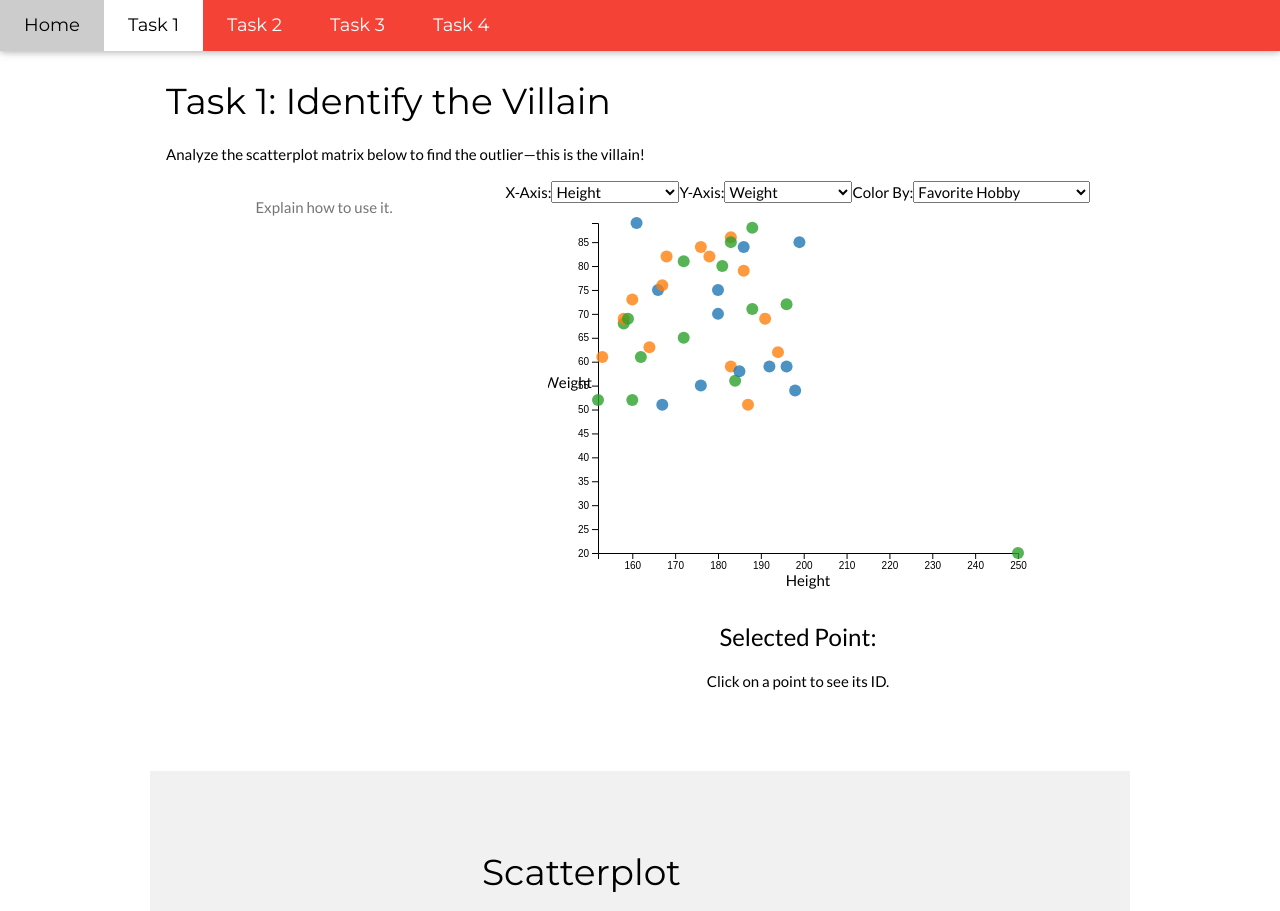
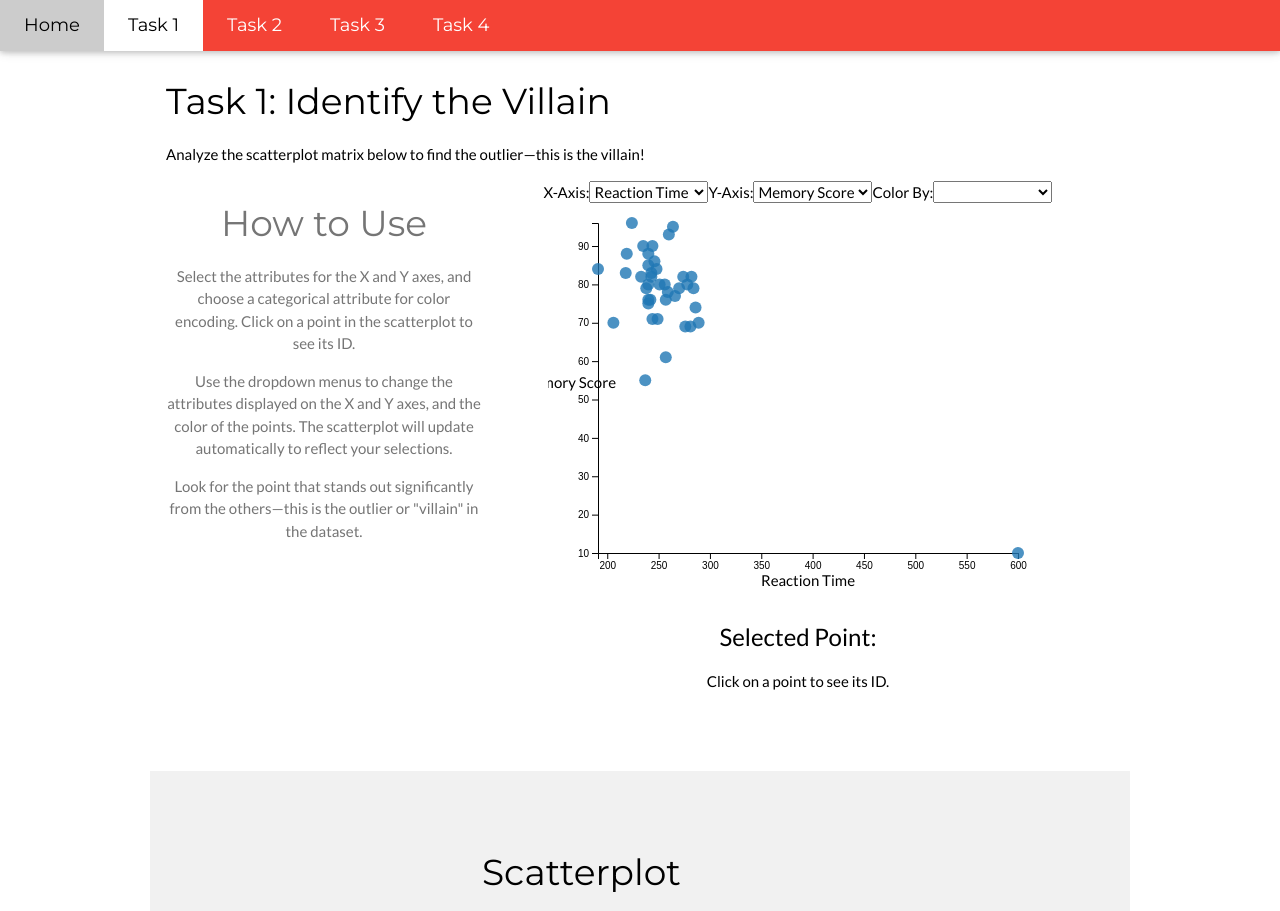
Before and after one commit to LuisaVo/Daten-Krimi, a Vue app: page /Daten-Krimi/task1 in a window 1280 px wide. Shown: the top 911 px of the page. Built offline with nearby package versions, Linux system fonts and the light colour scheme.

Commit message:
added information for scatterplot

```diff
--- a/src/components/Tasks/DefaultTask.vue
+++ b/src/components/Tasks/DefaultTask.vue
@@ -6,7 +6,8 @@
             <slot name="description"></slot><!-- for the description of the task -->
         </div>
         <div class="w3-third w3-center">
-            <p class="w3-text-grey">Explain how to use it.</p>
+            <p class="w3-text-grey">
+            <slot name="use"></slot><!-- for explanation how to use it --></p>
         </div>
 
         <div class="w3-twothird w3-center">
--- a/src/components/Tasks/Task1Scatterplot.vue
+++ b/src/components/Tasks/Task1Scatterplot.vue
@@ -6,8 +6,25 @@
             </template>
         <template #explanation>
             <h1>Scatterplot</h1>
-            <p>Scatterplotexplanation</p>
+            <p>
+              <strong>Scatterplot</strong> is a data visualization technique used to display the relationship between two numerical variables. Each data point is represented as a mark (dot) positioned along the X and Y axes according to its values for the selected attributes.
+            </p>
+            <ul>
+              <li><strong>Data Types:</strong> Quantitative (numerical) variables for X and Y axes; optional categorical variable for color encoding.</li>
+              <li><strong>Marks:</strong> Points (dots) representing individual data records.</li>
+              <li><strong>Channels:</strong> Position (X and Y) for numerical attributes; color for categorical grouping.</li>
+            </ul>
+            <p>
+              <strong>Pros:</strong> Simple and effective for identifying patterns, trends, clusters, and outliers in two variables.<br>
+              <strong>Cons:</strong> Can become cluttered with large datasets; limited to visualizing relationships between two (or three, with color) variables at a time.
+            </p>
             </template>
+        <template #use>
+            <h1>How to Use</h1>
+            <p>Select the attributes for the X and Y axes, and choose a categorical attribute for color encoding. Click on a point in the scatterplot to see its ID.</p>
+            <p>Use the dropdown menus to change the attributes displayed on the X and Y axes, and the color of the points. The scatterplot will update automatically to reflect your selections.</p>
+            <p>Look for the point that stands out significantly from the others—this is the outlier or "villain" in the dataset.</p>
+        </template>
         <template #chart>
             <!-- Toolbar for selecting X, Y, and color -->
             <div class="toolbar">
@@ -49,12 +66,35 @@
     data() {
       return {
         dataset: [],
-        numericalAttributes: ["Height", "Weight", "Reaction Time", "Memory Score", "Logical Thinking"],
-        categoricalAttributes: ["Favorite Hobby", "Preferred Drink", "Time of Day Preference"],
-        selectedX: "Height",
-        selectedY: "Weight",
-        selectedColor: "Favorite Hobby",
+        numericalAttributes: [
+          "Reaction Time",
+          "Memory Score",
+          "Creativity",
+          "Self Defense",
+          "Manipulation",
+          "Lock Picking"
+        ],
+        categoricalAttributes: [
+          "Alibi Strength",
+          "Motive",
+          "Suspect Group"
+        ],
+        selectedX: "Reaction Time",
+        selectedY: "Memory Score",
+        selectedColor: null,
         selectedPoint: null,
+        // For color mapping
+        colorScales: {
+          "Alibi Strength": d3.scaleOrdinal()
+            .domain(["None", "Weak", "Average", "Strong", "Unbreakable"])
+            .range(d3.schemeSet1),
+          "Motive": d3.scaleOrdinal()
+            .domain(["Revenge", "Greed", "Jealousy", "Power", "Unknown"])
+            .range(d3.schemeSet2),
+          "Suspect Group": d3.scaleOrdinal()
+            .domain(["Staff", "Guest", "Family", "Outsider", "Unknown"])
+            .range(d3.schemeSet3),
+        }
       };
     },
     watch: {
@@ -73,35 +113,47 @@
       this.drawScatterplot();
     },
     methods: {
+      // Helper for normal distribution
+      randomNormal(mean, std) {
+        let u = 0, v = 0;
+        while(u === 0) u = Math.random();
+        while(v === 0) v = Math.random();
+        return mean + std * Math.sqrt(-2.0 * Math.log(u)) * Math.cos(2.0 * Math.PI * v);
+      },
       generateData() {
-        // Generate normal data
+        const alibiOptions = ["None", "Weak", "Average", "Strong", "Unbreakable"];
+        const motiveOptions = ["Revenge", "Greed", "Jealousy", "Power", "Unknown"];
+        const groupOptions = ["Staff", "Guest", "Family", "Outsider", "Unknown"];
+        // Generate 39 normal entries
         this.dataset = Array.from({ length: 39 }, (_, id) => ({
           id: id + 1,
-          Height: Math.floor(Math.random() * 50) + 150, // 150-200 cm
-          Weight: Math.floor(Math.random() * 40) + 50, // 50-90 kg
-          "Reaction Time": Math.floor(Math.random() * 100) + 200, // 200-300 ms
-          "Memory Score": Math.floor(Math.random() * 40) + 60, // 60-100
-          "Logical Thinking": Math.floor(Math.random() * 40) + 60, // 60-100
-          "Favorite Hobby": ["Sports", "Music", "Reading"][Math.floor(Math.random() * 3)],
-          "Preferred Drink": ["Tea", "Coffee", "Juice"][Math.floor(Math.random() * 3)],
-          "Time of Day Preference": ["Morning", "Afternoon", "Evening"][Math.floor(Math.random() * 3)],
+          "Reaction Time": Math.round(this.randomNormal(250, 20)),
+          "Memory Score": Math.round(this.randomNormal(80, 10)),
+          "Creativity": Math.round(this.randomNormal(70, 15)),
+          "Self Defense": Math.round(this.randomNormal(60, 12)),
+          "Manipulation": Math.round(this.randomNormal(50, 10)),
+          "Lock Picking": Math.round(this.randomNormal(40, 8)),
+          "Alibi Strength": alibiOptions[Math.floor(Math.random() * alibiOptions.length)],
+          "Motive": motiveOptions[Math.floor(Math.random() * motiveOptions.length)],
+          "Suspect Group": groupOptions[Math.floor(Math.random() * groupOptions.length)],
         }));
 
-        // Add an extreme outlier
+        // Add an extreme outlier (the villain)
         this.dataset.push({
           id: 40,
-          Height: 250, // Extreme value
-          Weight: 20, // Extreme value
-          "Reaction Time": 600, // Extreme value
-          "Memory Score": 10, // Extreme value
-          "Logical Thinking": 10, // Extreme value
-          "Favorite Hobby": "Sports",
-          "Preferred Drink": "Juice",
-          "Time of Day Preference": "Morning",
+          "Reaction Time": 600,
+          "Memory Score": 10,
+          "Creativity": 10,
+          "Self Defense": 10,
+          "Manipulation": 100,
+          "Lock Picking": 100,
+          "Alibi Strength": "None",
+          "Motive": "Revenge",
+          "Suspect Group": "Outsider"
         });
       },
       drawScatterplot() {
-        if (!this.selectedX || !this.selectedY || !this.selectedColor) return;
+        if (!this.selectedX || !this.selectedY) return;
 
         const margin = { top: 20, right: 30, bottom: 50, left: 50 };
         const width = 500 - margin.left - margin.right;
@@ -126,8 +178,11 @@
           .domain(d3.extent(this.dataset, (d) => d[this.selectedY]))
           .range([height, 0]);
 
-        const colorScale = d3.scaleOrdinal(d3.schemeCategory10)
-          .domain([...new Set(this.dataset.map(d => d[this.selectedColor]))]);
+        // Color: use selected categorical attribute if set
+        let color = "#1f77b4";
+        if (this.selectedColor && this.colorScales[this.selectedColor]) {
+          color = d => this.colorScales[this.selectedColor](d[this.selectedColor]);
+        }
 
         // Axes
         svg.append("g")
@@ -150,14 +205,14 @@
           .style("text-anchor", "middle");
 
         // Scatterplot points
-        const circles = svg.selectAll("circle")
+        svg.selectAll("circle")
           .data(this.dataset)
           .enter()
           .append("circle")
           .attr("cx", (d) => xScale(d[this.selectedX]))
           .attr("cy", (d) => yScale(d[this.selectedY]))
-          .attr("r", d => d.id === this.selectedPoint ? 10 : 6) // Highlight selected point
-          .attr("fill", (d) => colorScale(d[this.selectedColor]))
+          .attr("r", d => d.id === this.selectedPoint ? 10 : 6)
+          .attr("fill", color)
           .attr("stroke", (d) => d.id === this.selectedPoint ? "black" : "none")
           .style("cursor", "pointer")
           .style("opacity", (d) => d.id === this.selectedPoint ? 1.0 : 0.8)
```
